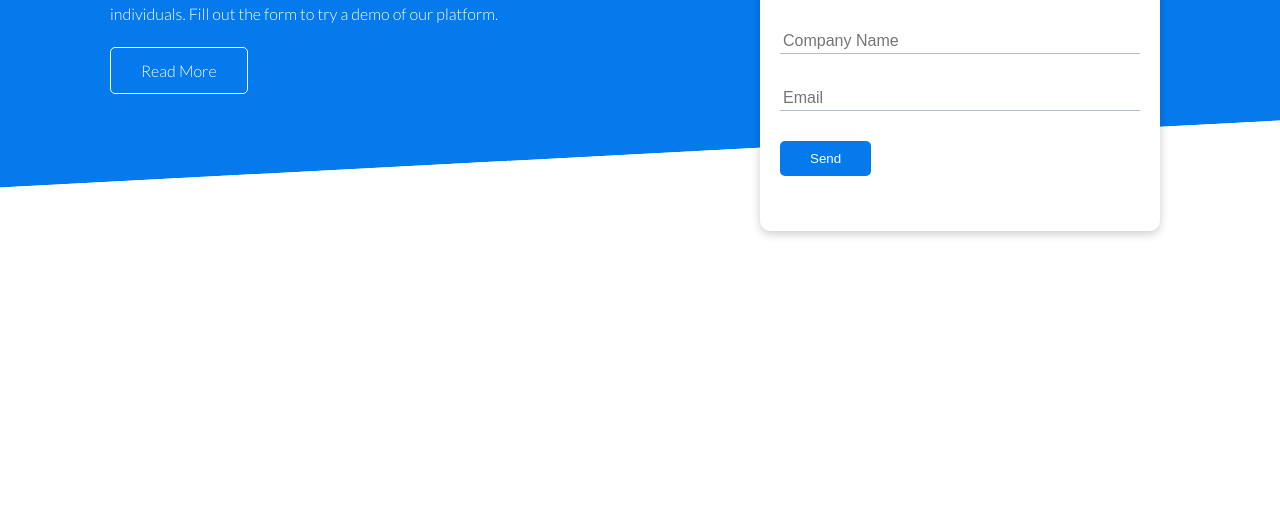
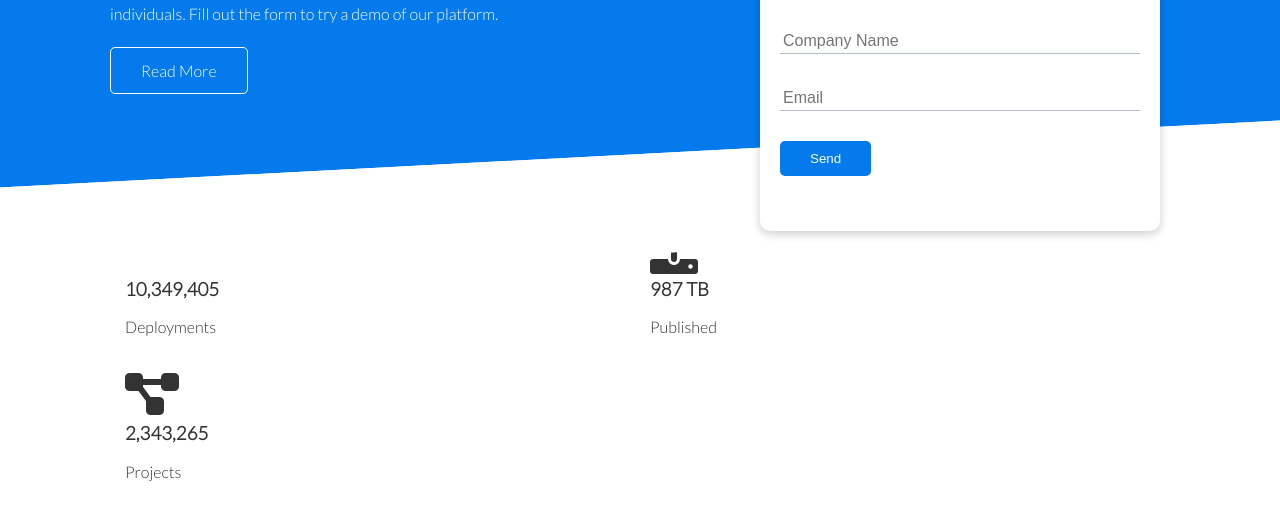
Before and after one commit to Ibnballo1/CloudSite, a plain HTML site: page index.html in a window 1280 px wide. Shown: the part 274-794 px from the top of the page. Drawn offline with Linux system fonts and the light colour scheme.

Commit message:
Add html docs for the stats section

```diff
--- a/index.html
+++ b/index.html
@@ -52,5 +52,33 @@
             </div>
         </div>
     </section>
+
+    <!-- Stats Section -->
+    <section class="stats">
+        <div class="container">
+            <h3 class="stats-heading text-center my-1">
+                Welcome to the best platform for building applications of all types
+                with modern architecture and scaling
+            </h3>
+
+            <div class="grid grid-3 text-center my-4">
+                <div>
+                     <i class="fas fa-server fa-3x"></i>
+                     <h3>10,349,405</h3>
+                     <p class="text-secondary">Deployments</p>
+                </div>
+                <div>
+                    <i class="fas fa-upload fa-3x"></i>
+                     <h3>987 TB</h3>
+                     <p class="text-secondary">Published</p>
+                </div>
+                <div>
+                    <i class="fas fa-project-diagram fa-3x"></i>
+                     <h3>2,343,265</h3>
+                     <p class="text-secondary">Projects</p>
+                </div>
+            </div>
+        </div>
+    </section>
 </body>
 </html>
```
